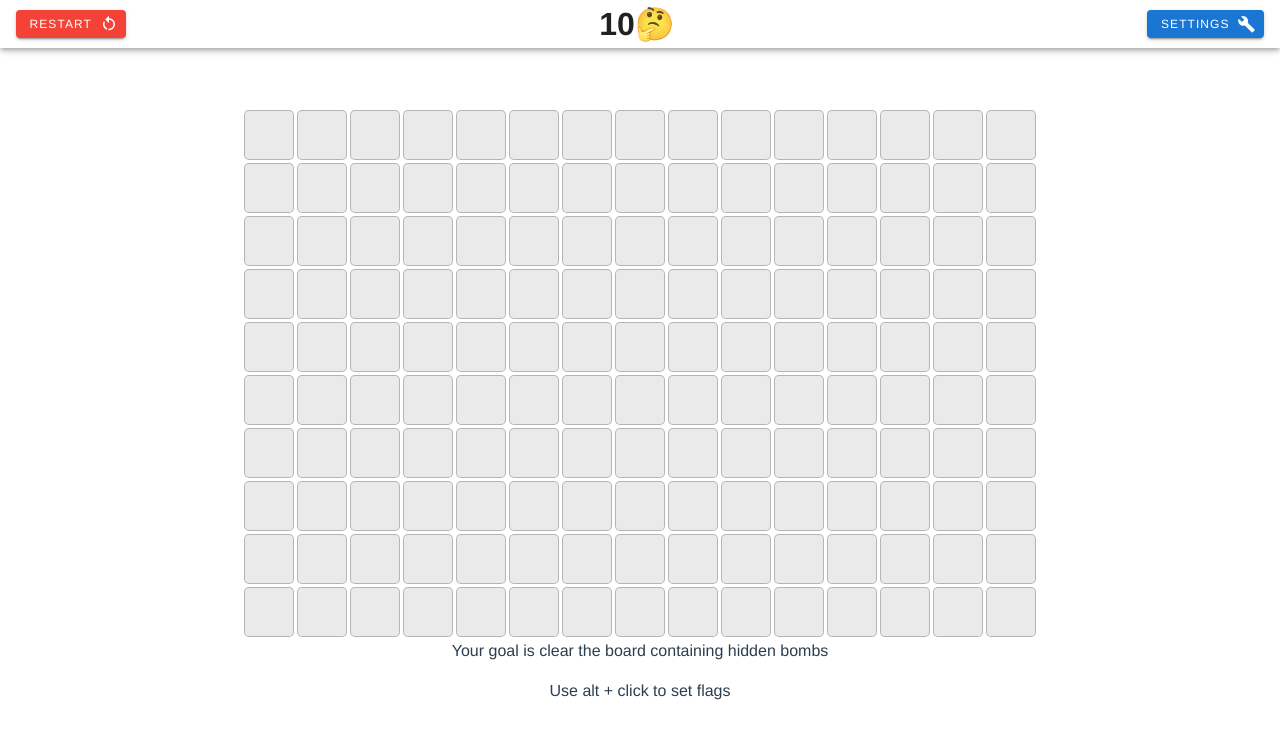
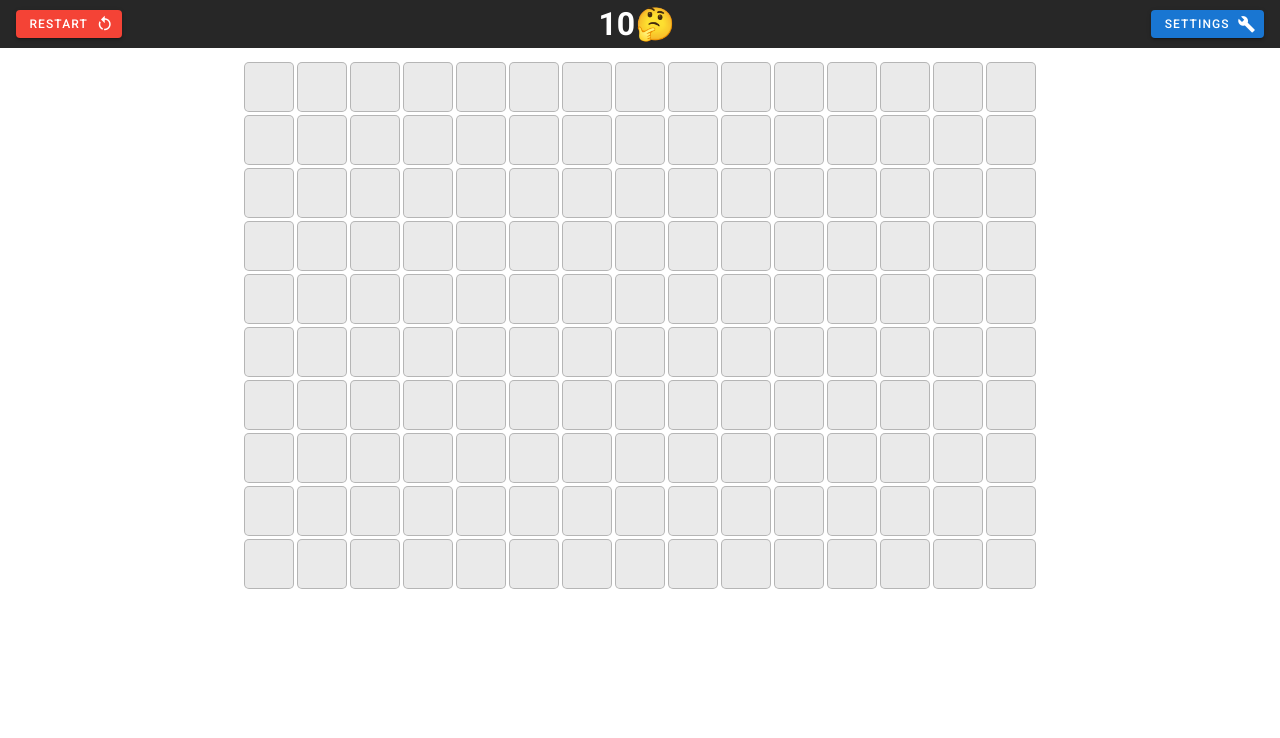
Before and after one commit to Pavel-Polyakov/minesweeper, a Vue app: page / in a window 1280 px wide. Shown: the top 738 px of the page. Built offline with nearby package versions, Linux system fonts and the light colour scheme.

Commit message:
simple scrolling problem solving

```diff
--- a/src/App.vue
+++ b/src/App.vue
@@ -1,13 +1,14 @@
 <template>
-<v-app>
-  <div id="app">
-    <Status v-if="game" :game="game"/>
-    <Board v-if="game" :table="this.game.table.table" :game="this.game" />
+  <v-app>
+    <div>
+      <Status v-if="game" :game="game" />
+      <!-- <Status v-if="game" :game="game" /> -->
 
-    <p>Your goal is clear the board containing hidden bombs</p>
-    <p>Use alt + click to set flags</p>
-  </div>
-</v-app>
+      <Board v-if="game" :table="this.game.table.table" :game="this.game" />
+      <!-- <p>Your goal is clear the board containing hidden bombs</p> -->
+      <!-- <p>Use alt + click to set flags</p> -->
+    </div>
+  </v-app>
 </template>
 
 <script>
@@ -52,12 +53,13 @@ export default {
 };
 </script>
 <style>
-#app {
+html {
   font-family: Avenir, Helvetica, Arial, sans-serif;
   -webkit-font-smoothing: antialiased;
   -moz-osx-font-smoothing: grayscale;
   text-align: center;
   color: #2c3e50;
+  overflow-x: scroll;
   /* margin-top: 60px; */
 }
 /*
--- a/src/components/Status.vue
+++ b/src/components/Status.vue
@@ -1,5 +1,5 @@
 <template>
-  <v-app-bar dense color="white">
+  <v-app-bar absolute dense flat dark>
     <v-btn small @click="game.init()" color="red" dark
       >Restart <v-icon dark right> mdi-restart </v-icon></v-btn
     >
```
